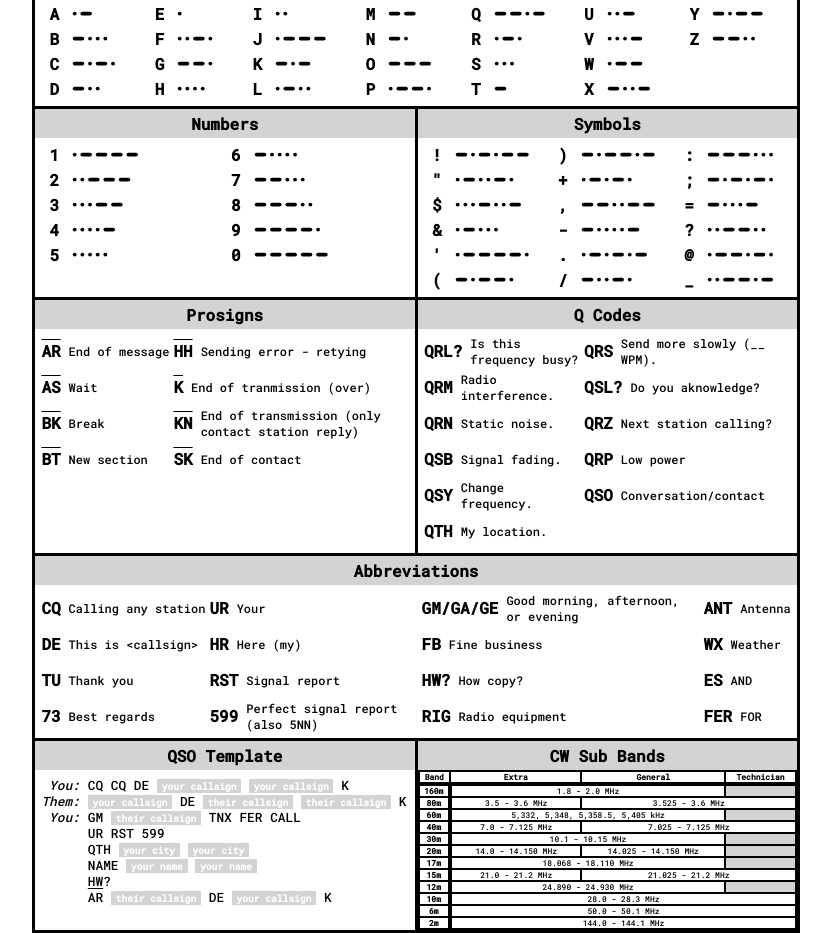
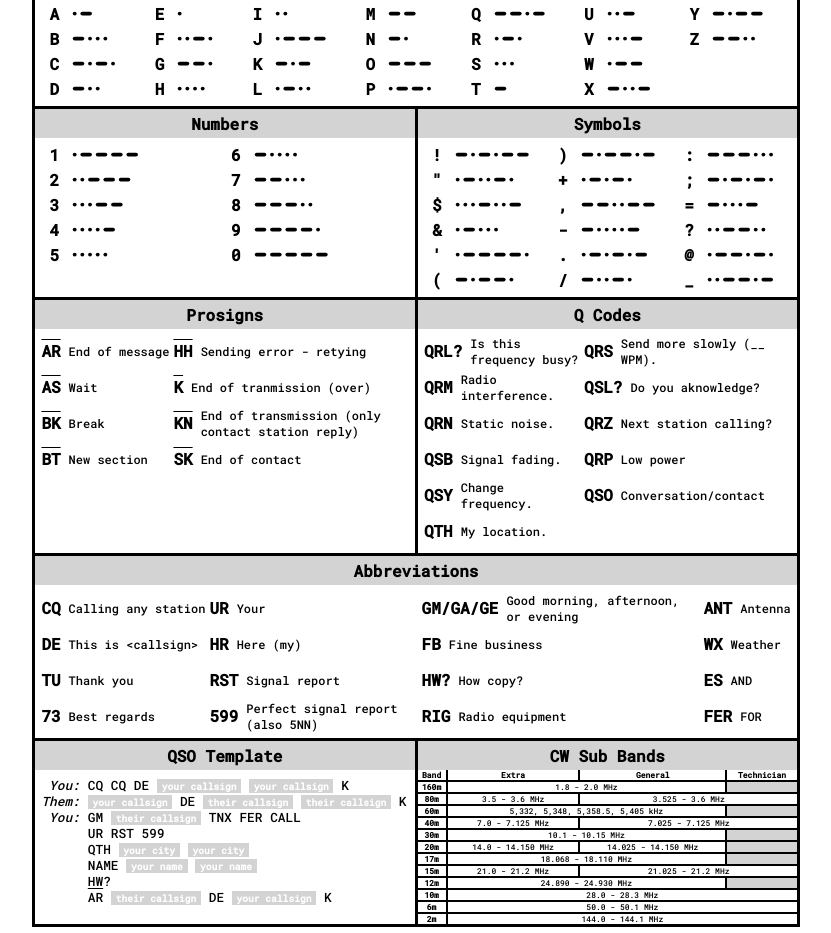
Before and after one commit to mckoss/morse-keyer, a website: page cheat-sheet.html in a window 1280 px wide. Shown: the part 113-1046 px from the top of the page, without its empty margins (224-1055 px from the left). Drawn offline with Linux system fonts and the light colour scheme.

Commit message:
cleanup cw bands borders

```diff
--- a/cheat-sheet.html
+++ b/cheat-sheet.html
@@ -100,7 +100,7 @@
                 <tbody>
                     <tr><th>160m</th><td colspan="2">1.8 - 2.0 MHz</td><td class="na"></td></tr>
                     <tr><th>80m</th><td>3.5 - 3.6 MHz</td><td colspan="2">3.525 - 3.6 MHz</td></tr>
-                    <tr><th>60m</th><td colspan=2>5,332, 5,348, 5,358.5, 5,405 kHz</td><td class="na"></td></tr>
+                    <tr><th>60m</th><td colspan="2">5,332, 5,348, 5,358.5, 5,405 kHz</td><td class="na"></td></tr>
                     <tr><th>40m</th><td>7.0 - 7.125 MHz</td><td colspan="2">7.025 - 7.125 MHz</td></tr>
                     <tr><th>30m</th><td colspan="2">10.1 - 10.15 MHz</td><td class="na"></td></tr>
                     <tr><th>20m</th><td>14.0 - 14.150 MHz</td><td>14.025 - 14.150 MHz</td><td class="na"></td></tr>
--- a/styles/cheat-sheet.css
+++ b/styles/cheat-sheet.css
@@ -126,25 +126,18 @@ div.prosign > div {
     border-collapse: collapse;
     font-size: 0.5rem;
     width: 100%;
-    border: 2px solid black;
 }
 
-#bands thead th {
-    /* width: 15%; */
-    border-bottom: 4px solid black;
+#bands td + td, #bands th + td, #bands th + th {
+    border-left: 2px solid black;
 }
 
-#bands tbody th {
-    border-right: 4px solid black;
+#bands thead {
     border-bottom: 2px solid black;
 }
 
-#bands th + th {
-    border-left: 2px solid black;
-}
-
-#bands td + td {
-    border-left: 2px solid black;
+#bands tr + tr {
+    border-top: 2px solid black;
 }
 
 #bands td {
```
